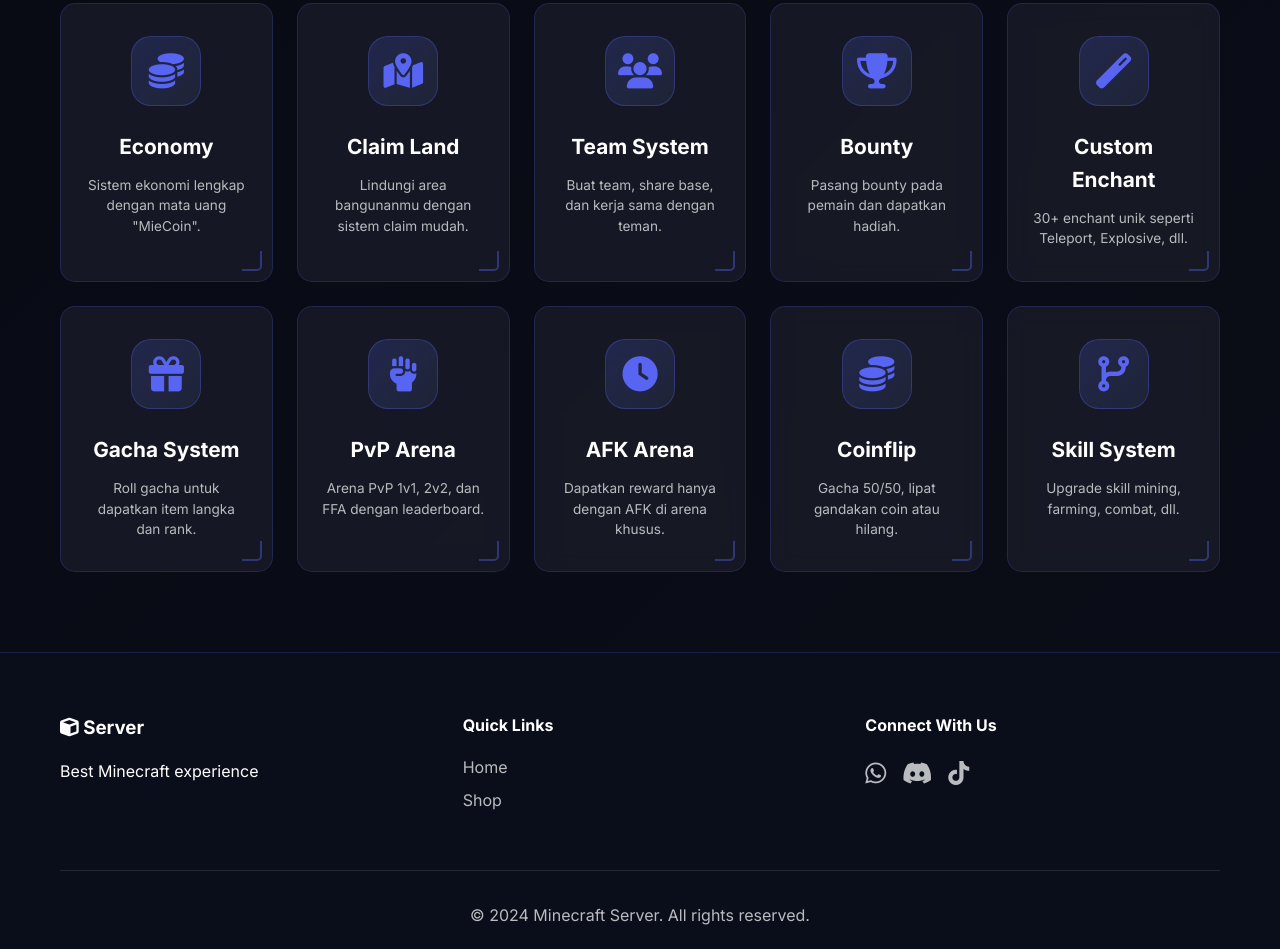
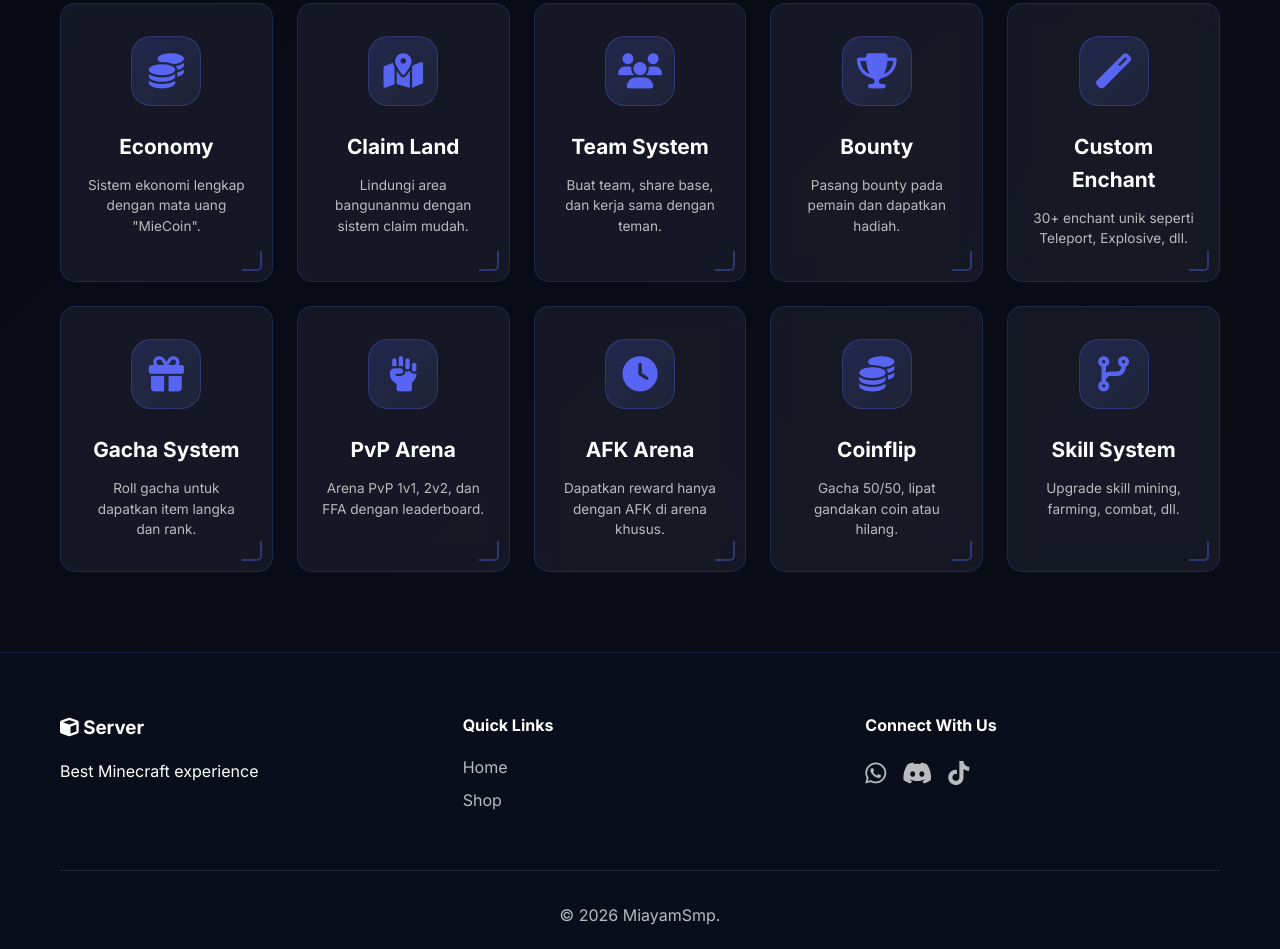
Before and after one commit to miku208/miayam, a website: page public/index.html in a window 1280 px wide. Shown: the part 1458-2407 px from the top of the page. Drawn offline with Linux system fonts and the light colour scheme; no server answers.

Commit message:
Update index.html

```diff
--- a/public/index.html
+++ b/public/index.html
@@ -3,7 +3,7 @@
 <head>
     <meta charset="UTF-8">
     <meta name="viewport" content="width=device-width, initial-scale=1.0, user-scalable=yes">
-    <title>Minecraft Server Landing</title>
+    <title>MiayamSmp LandingPage</title>
 
     <!-- Favicon -->
     <link rel="icon" type="image/png" href="assets/images/logo.png">
@@ -223,7 +223,7 @@
                 </div>
             </div>
             <div class="footer-bottom">
-                <p>&copy; 2024 Minecraft Server. All rights reserved.</p>
+                <p>&copy; 2026 MiayamSmp.</p>
             </div>
         </div>
     </footer>
```
